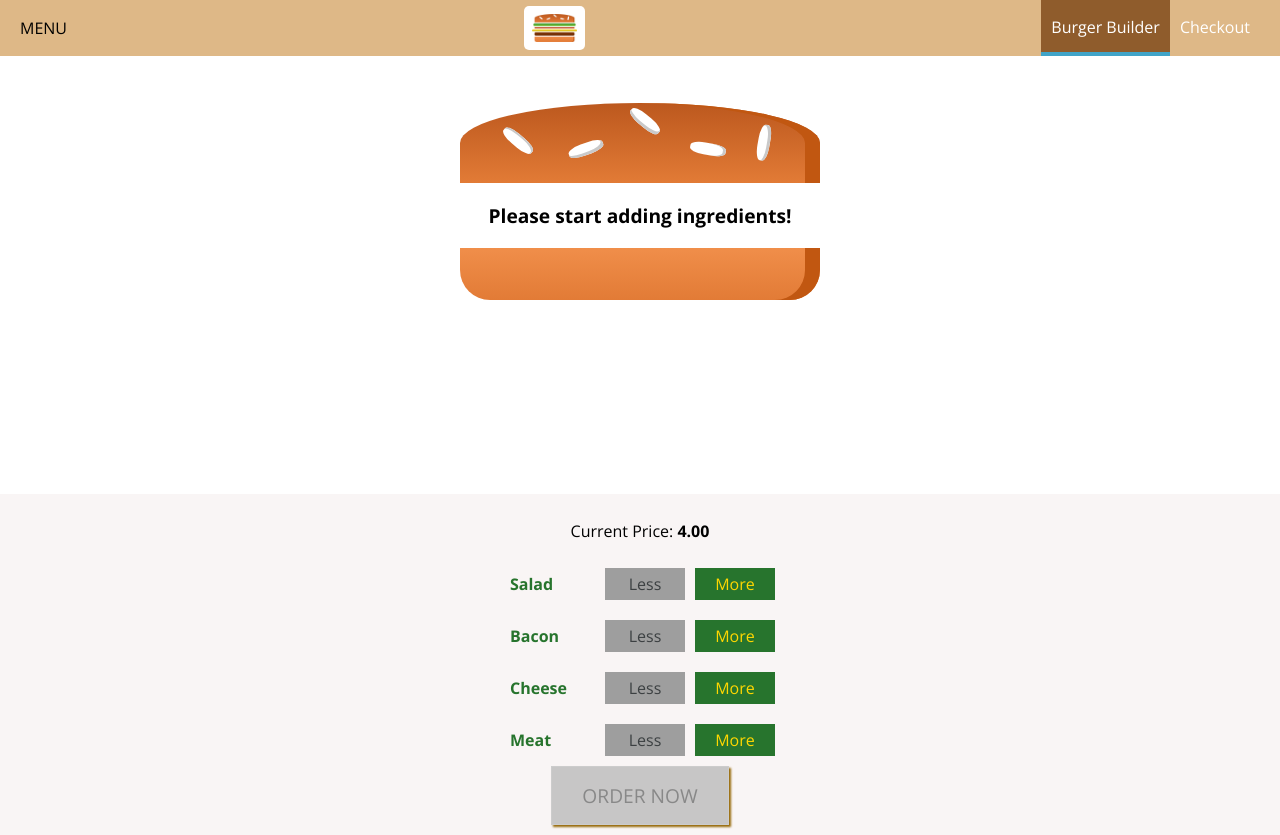
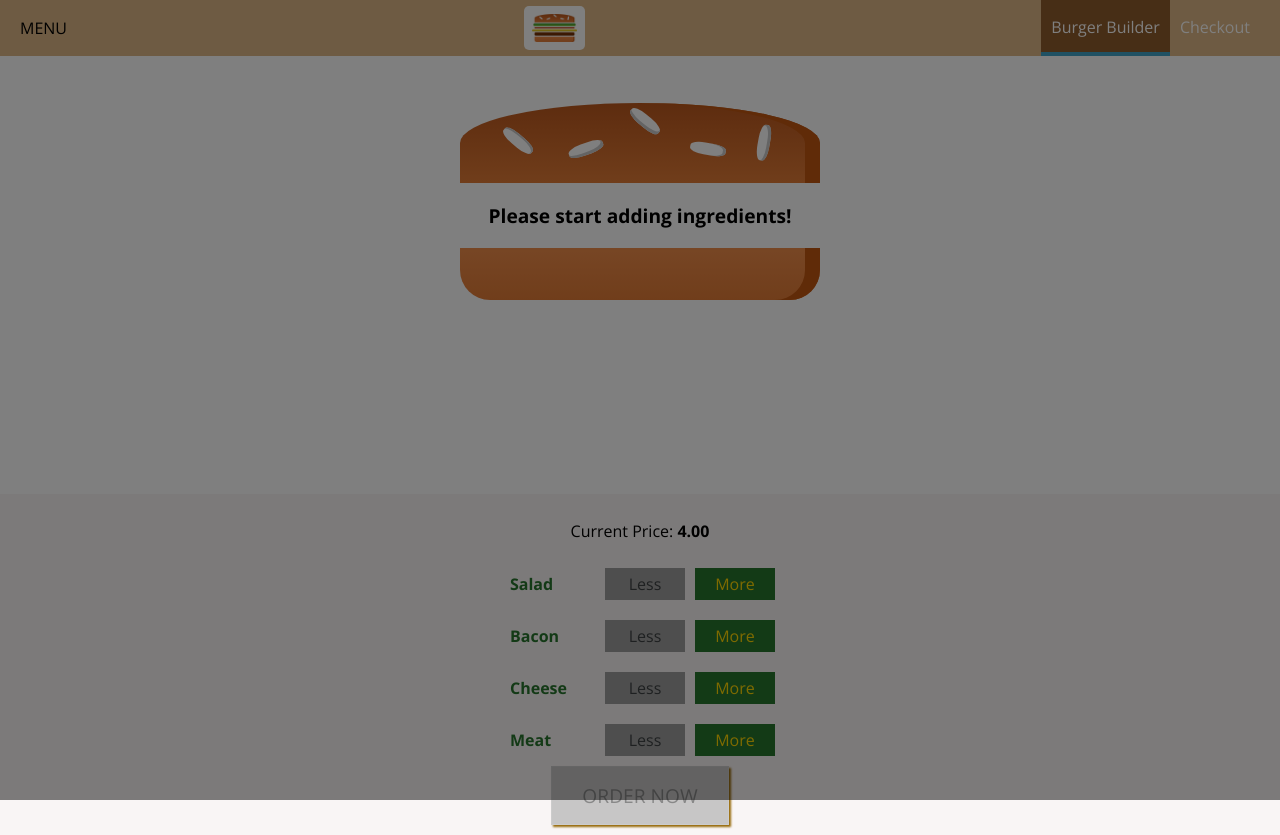
Before and after one commit to Wolfy64/burger-builder, a React app: page / in a window 1280 px wide. Built offline with nearby package versions, Linux system fonts and the light colour scheme.

Commit message:
Reusing the Backdrop

```diff
--- a/src/components/Layout/Layout.js
+++ b/src/components/Layout/Layout.js
@@ -1,17 +1,29 @@
-import React from 'react';
-import classes from './Layout.css';
+import React, { Component } from "react";
+import classes from "./Layout.css";
 import Toolbar from "../Navigation/Toolbar/Toolbar";
-import SideDrawer from '../Navigation/SideDrawer/SideDrawer';
+import SideDrawer from "../Navigation/SideDrawer/SideDrawer";
 
-const layout = (props) => (
-  <React.Fragment>
-    <Toolbar />
-    <SideDrawer/>
-    <div>Toolbar, SideDrawer, Backdrop</div>
-    <main className={classes.Content}>
-        {props.children}
-    </main>
-  </React.Fragment>
-)
+class Layout extends Component {
+  state = {
+    showSideDrawer: true
+  };
 
-export default layout;
+  SideDrawerClosedHandler = () => {
+    this.setState({ showSideDrawer: false });
+  };
+  render() {
+    return (
+      <React.Fragment>
+        <Toolbar />
+        <SideDrawer
+          open={(this.state.showSideDrawer)}
+          closed={this.SideDrawerClosedHandler}
+        />
+        <div>Toolbar, SideDrawer, Backdrop</div>
+        <main className={classes.Content}>{this.props.children}</main>
+      </React.Fragment>
+    );
+  }
+}
+
+export default Layout;
--- a/src/components/Navigation/SideDrawer/SideDrawer.js
+++ b/src/components/Navigation/SideDrawer/SideDrawer.js
@@ -2,12 +2,18 @@
 import Logo from '../../Logo/Logo';
 import NavigationItems from '../NavigationItems/NavigationItems';
 import classes from './SideDrawer.css';
+import Backdrop from '../../UI/Backdrop/Backdrop';
 
 const sideDrawer = (props) => {
-  //...
+  let attachedClasses = [classes.SideDrawer, classes.Close];
+  if (props.open) {
+    attachedClasses = [classes.SideDrawer, classes.Open];
+  }
 
   return (
-    <div className={classes.SideDrawer} >
+    <React.Fragment>
+      <Backdrop show={props.open} clicked={props.closed} />
+      <div className={attachedClasses.join(' ')} >
         <div className={classes.Logo} >
           <Logo />
         </div>
@@ -15,6 +21,7 @@
           <NavigationItems />
         </nav>
       </div>
+    </React.Fragment>
   );
 };
 
```
Lines whose indentation alone changed are shown as unchanged.
